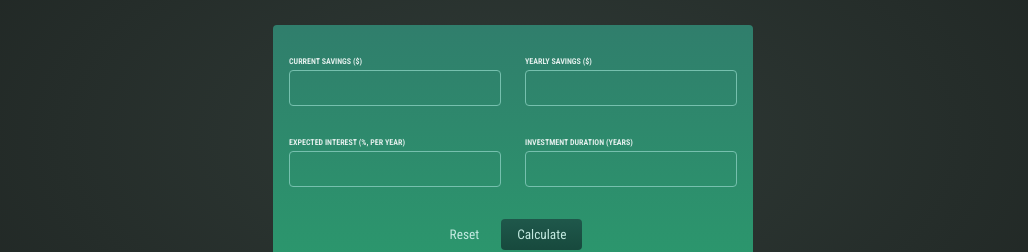
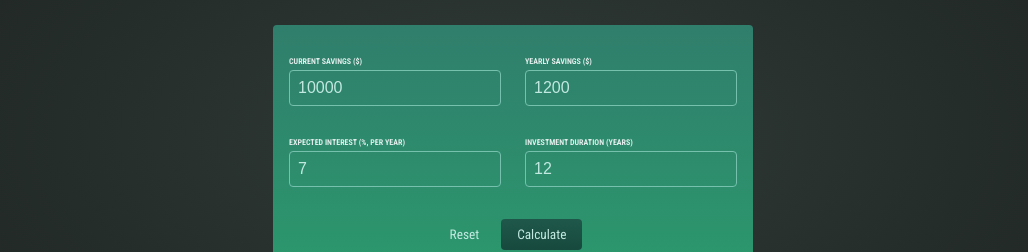
Before and after one commit to Musharraf188/investment, a React (Create React App) app: page / in a window 1280 px wide. Shown: the part 201-453 px from the top of the page, without its empty margins (127-1155 px from the left). Built offline with nearby package versions, Linux system fonts and the light colour scheme.

Commit message:
newForm/Completed

```diff
--- a/src/components/NewForm.js
+++ b/src/components/NewForm.js
@@ -1,23 +1,31 @@
+import { useState } from "react";
+const intialInput ={'current-savings':10000,
+'yearly-contribution':1200,
+'expected-return':7,
+'duration':12}
 const NewForm =()=>{
+   const [userInput, setInput] =  useState(intialInput);
     const submitHandler =(event)=>{
 event.preventDefault();
 console.log('SUBMIT');
     }
 const resetHandler =()=>{
-    console.log('RESET');
+  setInput(intialInput);
 }
 const inputChangeHandler =(identifier, value)=>{
-    console.log(identifier, va)
+  setInput((prevInput=> {
+    return {...prevInput, [identifier]: value}
+  }))
 }
     return  <form onSubmit={submitHandler} className="form">
     <div className="input-group">
       <p>
         <label htmlFor="current-savings">Current Savings ($)</label>
-        <input onChange={(event)=>inputChangeHandler('current-savings', event.target.value)} type="number" id="current-savings" />
+        <input value={userInput['current-savings']} onChange={(event)=>inputChangeHandler('current-savings', event.target.value)} type="number" id="current-savings" />
       </p>
       <p>
         <label htmlFor="yearly-contribution">Yearly Savings ($)</label>
-        <input onChange={(event)=>inputChangeHandler('yearly-contribution', event.target.value)} type="number" id="yearly-contribution" />
+        <input value={userInput['yearly-contribution']} onChange={(event)=>inputChangeHandler('yearly-contribution', event.target.value)} type="number" id="yearly-contribution" />
       </p>
     </div>
     <div className="input-group">
@@ -25,11 +33,11 @@
         <label htmlFor="expected-return">
           Expected Interest (%, per year)
         </label>
-        <input onChange={(event)=>inputChangeHandler('expected-return', event.target.value)} type="number" id="expected-return" />
+        <input value={userInput['expected-return']} onChange={(event)=>inputChangeHandler('expected-return', event.target.value)} type="number" id="expected-return" />
       </p>
       <p>
         <label htmlFor="duration">Investment Duration (years)</label>
-        <input onChange={(event)=>inputChangeHandler('duration', event.target.value)} type="number" id="duration" />
+        <input value={userInput['duration']} onChange={(event)=>inputChangeHandler('duration', event.target.value)} type="number" id="duration" />
       </p>
     </div>
     <p className="actions">
```
